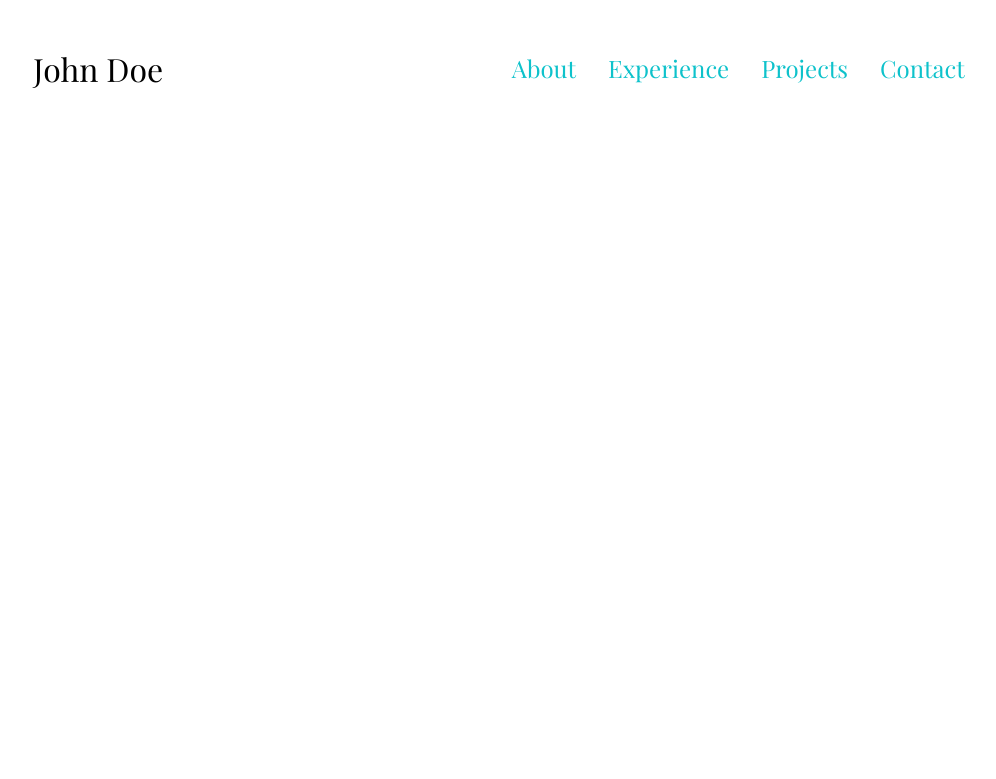
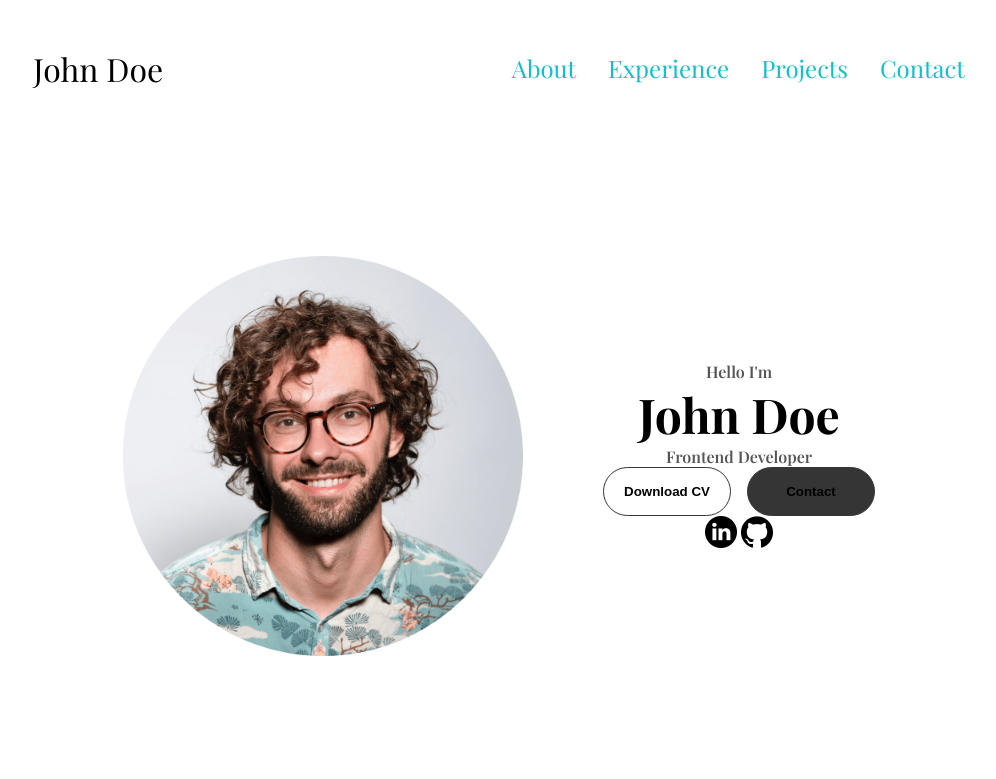
Before and after one commit to janardhan345/Portfolio, a plain HTML site: page index.html in a window 1280 px wide. Shown: the whole page, without its empty margins (141-1137 px from the left). Drawn offline with nearby package versions, Linux system fonts and the light colour scheme; a web font is replaced by a local one.

Commit message:
Profile section updated
the profile section with profile image and contact details were added

```diff
--- a/index.html
+++ b/index.html
@@ -35,6 +35,32 @@
         </div>
     </div>
     </nav>
+    <section id="profile">
+        <div class="section__pic-container">
+            <img src="./Assets/profile-pic.png" alt="profile pic">
+        </div>
+        <div class="section__text">
+            <p class="section__text__p1">Hello I'm</p>
+            <h1 class="title">John Doe</h1>
+            <p class="section__text__p2">Frontend Developer</p>
+            <div class="btn-container">
+                <button
+                    class="btn btn-color-2"
+                    onclick="window.open('')">Download CV
+                </button>
+                <button
+                class="btn btn-color-1"
+                onclick="location.href='./#contact'">Contact
+            </button>
+            </div>
+            <div id="socials-container">
+                <img src="/Assets/linkedin.png" alt="My LinkedIn profile"
+                class="icon" onclick="location.href='https://linkedin.com' ">
+                <img src="/Assets/github.png" alt="My LinkedIn profile"
+                class="icon" onclick="location.href='https://github.com' ">
+            </div>
+        </div>
+    </section>
     <script src="script.js"></script>
   </body>
 </html>
--- a/style.css
+++ b/style.css
@@ -145,3 +145,110 @@ a:hover{
 .hamburger-icon span:first-child {
     transform: none;
 }
+
+/* Sections */
+
+section{
+    padding: 4vh;
+    height: 96vh;
+    margin: 0 10rem;
+    box-sizing: border-box;
+    min-height: fit-content;
+}
+
+.section-container{
+    display: flex;
+}
+
+#profile{
+    display: flex;
+    justify-content: center;
+    gap: 5rem;
+    height: 80vh;
+}
+
+.section__pic-container {
+    display: flex;
+    height: 400px;
+    width: 400px;
+    margin: auto 0;
+}
+
+.section__text {
+    align-self: center;
+    text-align: center;
+}
+
+.section__text p {
+    font-weight: 600;
+
+}
+
+section__text__p1 {
+    text-align: center;
+}
+section__text__p2 {
+    margin-bottom: 1rem;
+    font-size: 1.75rem;
+}
+
+.title{
+    font-size: 3rem;
+    text-align: center;
+}
+
+#social-container {
+    display: flex;
+    justify-content: center;
+    margin-top: 1rem;
+    gap: 1rem;
+}
+
+/* icons */
+
+.icon{
+    cursor: pointer;
+    height: 2rem;
+}
+
+/* Buttons */
+
+.btn-container{
+    display: flex;
+    justify-content: center;
+    gap: 1rem;
+}
+
+.btn{
+    font-weight: 600;
+    transition: all 300ms ease;
+    padding: 1rem;
+    width: 8rem;
+    border-radius: 2rem;
+}
+
+.btn-color-1, .btn-color-2{
+    border: rgb(53, 53, 53) 0.1rem solid;
+}
+.btn-color-1:hover, .btn-color-2:hover{
+    cursor: pointer;
+}
+.btn-color-1, .btn-color-2:hover{
+    background: rgb(53, 53, 53);
+}
+
+.btn-color-1:hover{
+    background: rgb(0, 0, 0);
+}
+
+.btn-color-2{
+    background: none;
+}
+
+.btn-color-2:hover{
+    border: rgb(255, 255, 255);
+}
+
+.btn-container{
+    gap: 1rem;
+}
```
